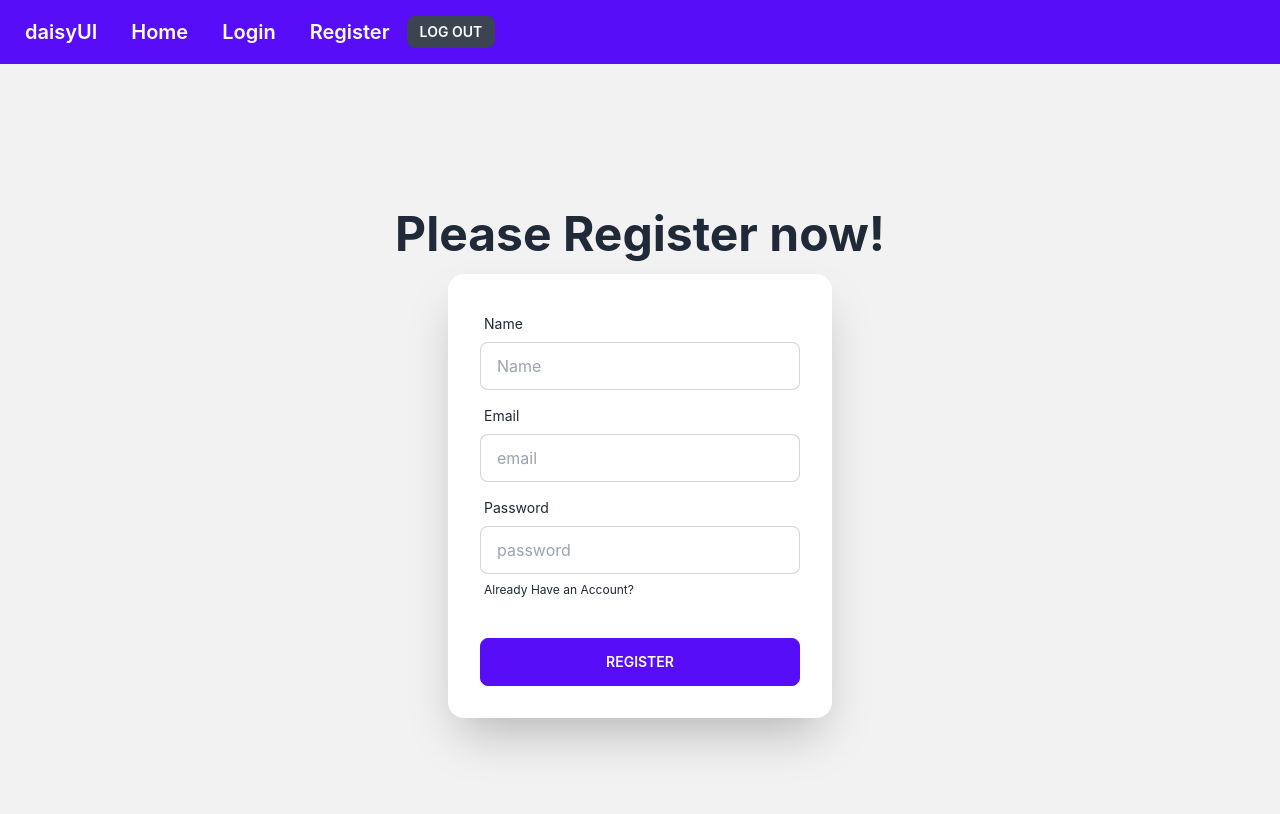
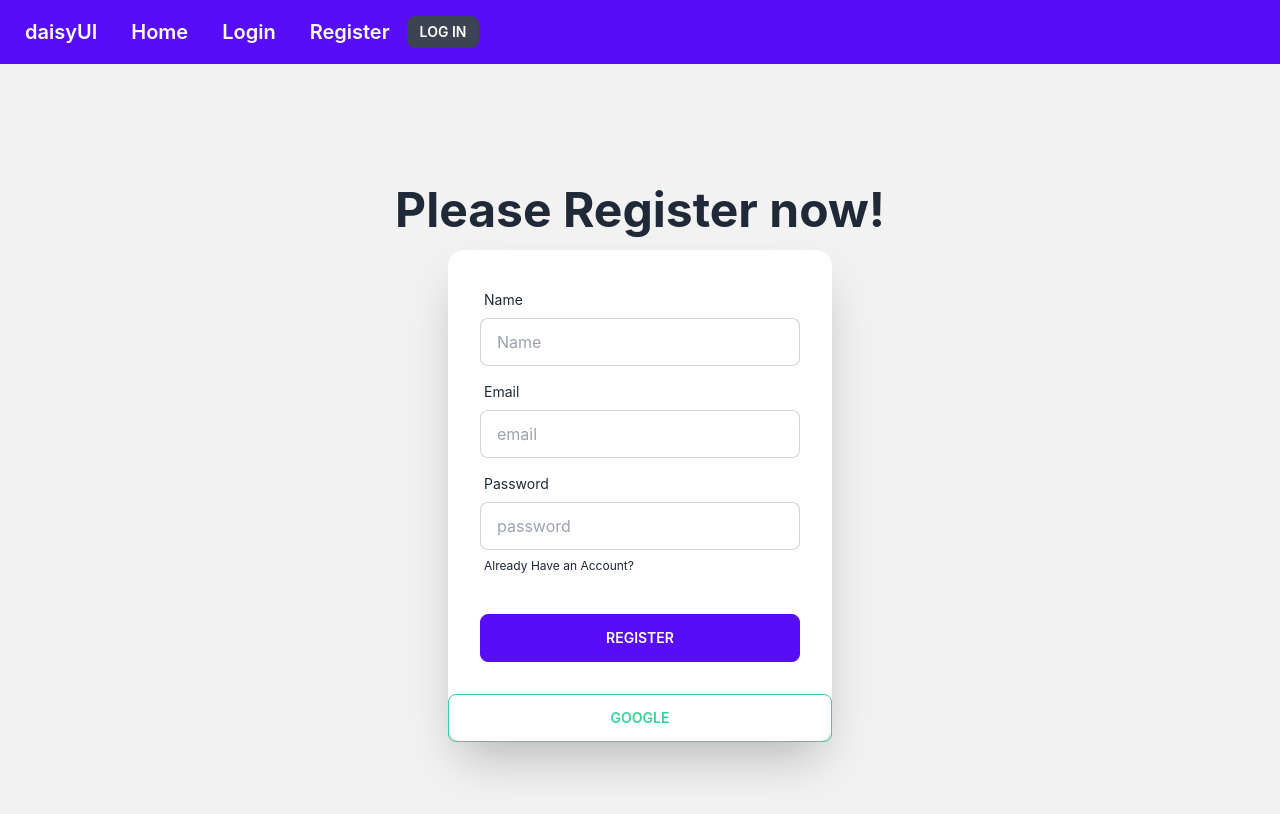
Before and after one commit to Nayem-Mursalin/M-58-auth-router-context, a React (Create React App) app: page /register in a window 1280 px wide. Shown: the top 814 px of the page. Built offline with nearby package versions, Linux system fonts and the light colour scheme; no server answers.

Commit message:
7 signOut

```diff
--- a/src/components/Header.js
+++ b/src/components/Header.js
@@ -19,7 +19,15 @@ const Header = () => {
                 <Link className="btn btn-ghost normal-case text-xl" to='/login'>Login</Link>
                 <Link className="btn btn-ghost normal-case text-xl" to='/register'>Register</Link>
                 {user?.email && <span>Welcome {user.email}</span>}
-                <button onClick={handleSignOut} className="btn btn-sm">Log Out</button>
+                {
+                    user?.email ?
+                        <button onClick={handleSignOut} className="btn btn-sm">Log Out</button>
+                        :
+                        <Link to='/login'>
+                            <button className="btn btn-sm">Log In</button>
+                        </Link>
+                }
+
             </div>
         </div>
     );
--- a/src/components/Register.js
+++ b/src/components/Register.js
@@ -3,7 +3,7 @@ import { Link } from 'react-router-dom';
 import { AuthContext } from '../contexts/UserContext';
 
 const Register = () => {
-    const { createUser } = useContext(AuthContext);
+    const { createUser, signInWithGoogle } = useContext(AuthContext);
     console.log('createUser : ', createUser);
 
     const handleSubmit = (event) => {
@@ -21,6 +21,15 @@ const Register = () => {
             .catch((error) => {
                 console.error('Error: ', error);
             })
+    }
+
+    const handleGoogleSignIn = () => {
+        signInWithGoogle()
+            .then(result => {
+                const user = result.user;
+                console.log(user)
+            })
+            .catch(error => console.error(error))
     }
 
     return (
@@ -58,6 +67,7 @@ const Register = () => {
                                     <button className="btn btn-primary">Register</button>
                                 </div>
                             </form>
+                            <button onClick={handleGoogleSignIn} className="btn btn-outline btn-success">Google</button>
                         </div>
                     </div>
                 </div>
--- a/src/contexts/UserContext.js
+++ b/src/contexts/UserContext.js
@@ -1,5 +1,5 @@
 import React, { createContext, useEffect, useState } from 'react';
-import { createUserWithEmailAndPassword, getAuth, onAuthStateChanged, signInWithEmailAndPassword, signOut } from 'firebase/auth';
+import { createUserWithEmailAndPassword, getAuth, GoogleAuthProvider, onAuthStateChanged, signInWithEmailAndPassword, signInWithPopup, signOut } from 'firebase/auth';
 import app from '../firebase/firebase.config';
 
 export const AuthContext = createContext();
@@ -9,6 +9,8 @@ const auth = getAuth(app);
 const UserContext = ({ children }) => {
     const [user, setUser] = useState({ displayName: 'Nayem' });
 
+    const googleProvider = new GoogleAuthProvider();
+
     const createUser = (email, password) => {
         return createUserWithEmailAndPassword(auth, email, password);
     }
@@ -17,6 +19,9 @@ const UserContext = ({ children }) => {
     }
     const logOut = () => {
         return signOut(auth);
+    }
+    const signInWithGoogle = () => {
+        return signInWithPopup(auth, googleProvider);
     }
 
 
@@ -31,7 +36,7 @@ const UserContext = ({ children }) => {
         }
     }, [])
 
-    const authInfo = { user, createUser, signIn, logOut }
+    const authInfo = { user, createUser, signIn, logOut, signInWithGoogle }
     return (
         <AuthContext.Provider value={authInfo}>
             {children}
```
